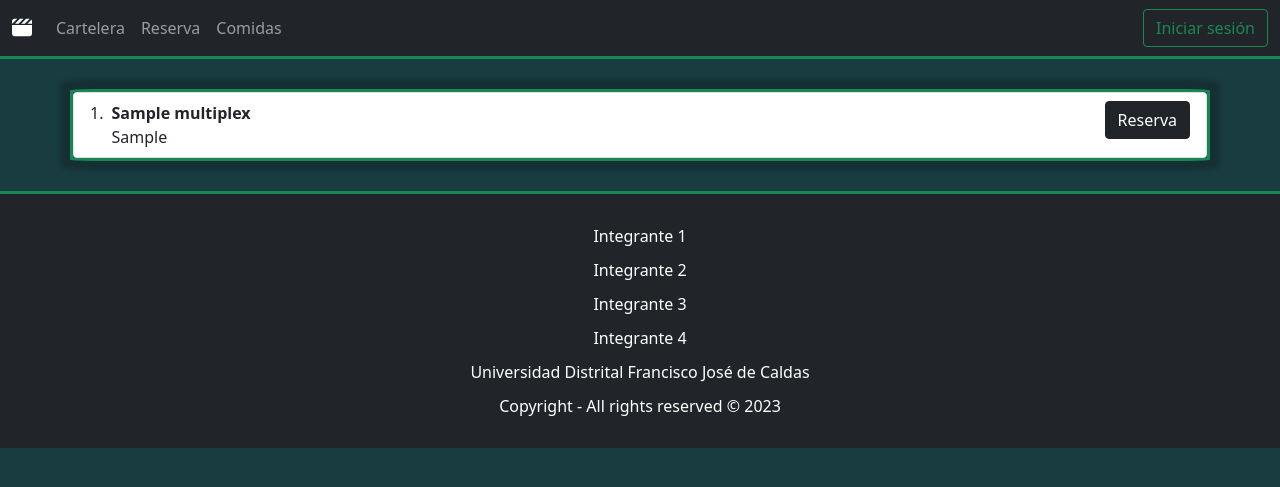
After one commit to andresFLZ/Multiplex, a Django app: page /multiplex/ in a window 1280 px wide. The commit adds this page. Shown: the top 487 px of the page. Run offline with Django 4.2, Linux system fonts and the light colour scheme; tables that the repository leaves empty hold one stand-in row (values such as "Sample post"); some libraries are stand-ins or nearby versions.

Commit message:
se hizo un avance en la pagina inicial de reserva

```diff
--- a/multiplex_app/static/multiplex_app/css/estilos.css
+++ b/multiplex_app/static/multiplex_app/css/estilos.css
@@ -70,6 +70,14 @@ body {
     box-shadow: 0 0 5px 10px rgb(0 0 0 / 20%);
 }
 
+#multiplex {
+    margin: 30px auto;
+    padding: 0;
+    border: solid #198754;
+    box-shadow: 0 0 5px 10px rgb(0 0 0 / 20%);
+    border-radius: 2%;
+}
+
 @media screen and (min-width: 992px) {
     #cartelera .peliculas .pelicula {
       width: 31%;
--- a/multiplex_app/templates/multiplex_app/base.html
+++ b/multiplex_app/templates/multiplex_app/base.html
@@ -29,7 +29,7 @@
                         <a class="nav-link" aria-current="page" href="{% url 'cartelera:Cartelera' %}">Cartelera</a>
                     </li>
                     <li class="nav-item">
-                        <a class="nav-link" href="{% url 'reserva:Reserva' %}">Reserva</a>
+                        <a class="nav-link" href="{% url 'multiplex_app:Multiplex' %}">Reserva</a>
                     </li>
                     <li class="nav-item">
                         <a class="nav-link" href="{% url 'comida:comida' %}">Comidas</a>
--- /dev/null
+++ b/multiplex_app/templates/multiplex_app/multiplex_app_list.html
@@ -0,0 +1,24 @@
+{% extends "multiplex_app/base.html" %}
+{% load static %}
+
+{% block content %}
+<div class="container" id="multiplex">
+    <ol class="list-group list-group-numbered">
+
+        {% if cines_list %}
+        {% for cine in cines_list %}
+        <li class="list-group-item d-flex justify-content-between align-items-start">
+            <div class="ms-2 me-auto">
+                <div class="fw-bold">{{ cine.nombre }}</div>
+                {{ cine.direccion }}
+            </div>
+            <button type="button" class="btn btn-dark">Reserva</button>
+        </li>
+        {% endfor %}
+        {% else %}
+        <p>No hay registro de multiplex</p>
+        {% endif %}
+
+    </ol>
+</div>
+{% endblock %}
--- a/multiplex_app/urls.py
+++ b/multiplex_app/urls.py
@@ -1,7 +1,8 @@
 from django.urls import path
-from multiplex_app.views import Inicio
+from multiplex_app.views import Inicio, MultiplexList
 
 app_name = 'multiplex_app'
 urlpatterns = [
     path('', Inicio.as_view(), name='Inicio'),
+    path('multiplex/', MultiplexList.as_view(), name='Multiplex'),
 ]
--- a/multiplex_app/views.py
+++ b/multiplex_app/views.py
@@ -1,5 +1,11 @@
-from django.shortcuts import render
+from django.views.generic import ListView
 from django.views.generic.base import TemplateView
+from .models import Cine
 
 class Inicio(TemplateView):
     template_name = 'multiplex_app/inicio.html'
+
+class MultiplexList(ListView):
+    model = Cine
+    template_name = 'multiplex_app/multiplex_app_list.html'
+    context_object_name = 'cines_list'
--- /dev/null
+++ b/reserva/templates/reserva/sala_funcion.html
@@ -0,0 +1,6 @@
+{% extends "multiplex_app/base.html" %}
+{% load static %}
+
+{% block content %}
+
+{% endblock %}
--- a/reserva/urls.py
+++ b/reserva/urls.py
@@ -1,7 +1,8 @@
 from django.urls import path
-from reserva.views import Reserva
+from reserva.views import *
 
 app_name = 'reserva'
 urlpatterns = [
     path('', Reserva.as_view(), name='Reserva'),
+    path('', SalaFuncion.as_view(), name='Sala'),
 ]
--- a/reserva/views.py
+++ b/reserva/views.py
@@ -3,3 +3,6 @@ from django.views.generic.base import TemplateView
 
 class Reserva(TemplateView):
     template_name = 'reserva/reserva_list.html'
+
+class SalaFuncion(TemplateView):
+    template_name = 'reserva/sala_funcion.html'
```
